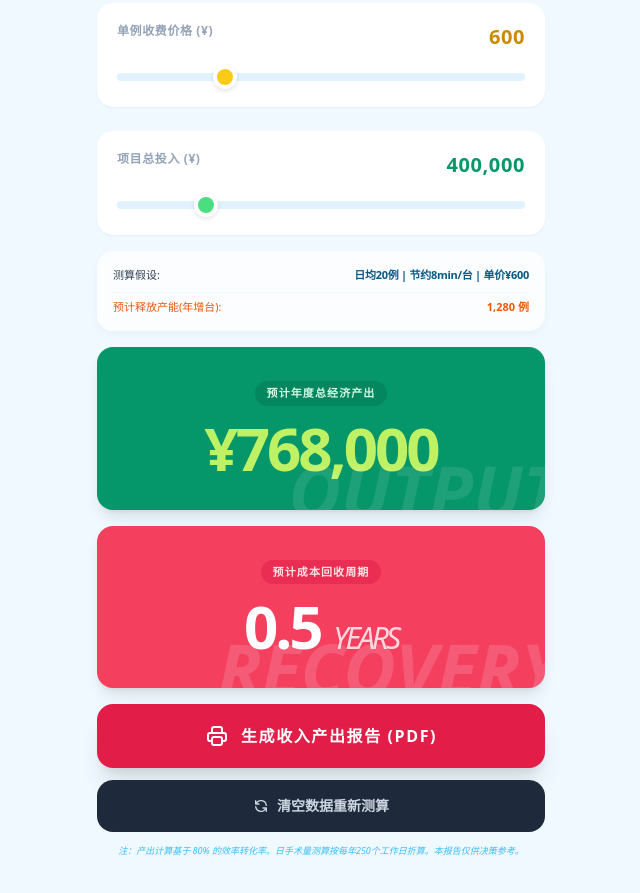
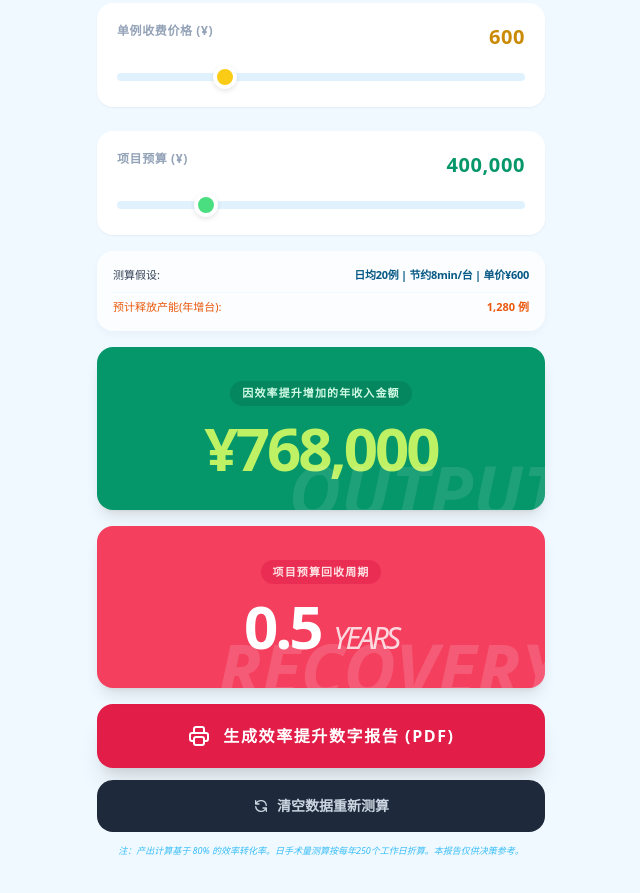
Before and after one commit to streamy2008/endoscopy-roi-report, a plain HTML site: page index.html in a window 1280 px wide. Shown: the part 489-1382 px from the top of the page, without its empty margins (319-959 px from the left). Drawn offline with nearby package versions, Linux system fonts and the light colour scheme.

Commit message:
Update labels for financial metrics in index.html

```diff
--- a/index.html
+++ b/index.html
@@ -58,7 +58,7 @@
                 <input type="range" id="price" min="300" max="1500" step="10" value="600" class="slider-price" oninput="update()">
             </div>
             <div class="card p-5 shadow-sm">
-                <div class="flex justify-between mb-3 text-xs font-bold text-slate-400 uppercase tracking-wider"><span>项目总投入 (¥)</span><span class="text-emerald-600 font-black text-xl tabular-nums" id="v_cinvest">400,000</span></div>
+                <div class="flex justify-between mb-3 text-xs font-bold text-slate-400 uppercase tracking-wider"><span>项目预算 (¥)</span><span class="text-emerald-600 font-black text-xl tabular-nums" id="v_cinvest">400,000</span></div>
                 <input type="range" id="cinvest" min="0" max="2000000" step="10000" value="400000" class="slider-inv" oninput="update()">
             </div>
         </div>
@@ -70,13 +70,13 @@
 
         <div class="space-y-4 mt-8">
             <div class="card p-8 bg-emerald-600 shadow-lg relative overflow-hidden border-none text-center text-white">
-                <p class="text-emerald-100 text-[11px] uppercase font-bold tracking-widest mb-3 rounded-full bg-emerald-700/50 px-3 py-1 inline-block">预计年度总经济产出</p>
+                <p class="text-emerald-100 text-[11px] uppercase font-bold tracking-widest mb-3 rounded-full bg-emerald-700/50 px-3 py-1 inline-block">因效率提升增加的年收入金额</p>
                 <p class="text-6xl font-black text-lime-300 tabular-nums tracking-tighter" id="total_revenue">¥0</p>
                 <div class="absolute -right-4 -bottom-4 opacity-10 font-black text-7xl italic select-none">OUTPUT</div>
             </div>
 
             <div class="card p-8 bg-rose-500 shadow-lg relative overflow-hidden border-none text-center text-white">
-                <p class="text-rose-100 text-[11px] uppercase font-bold tracking-widest mb-3 rounded-full bg-rose-600/50 px-3 py-1 inline-block">预计成本回收周期</p>
+                <p class="text-rose-100 text-[11px] uppercase font-bold tracking-widest mb-3 rounded-full bg-rose-600/50 px-3 py-1 inline-block">项目预算回收周期</p>
                 <p class="text-6xl font-black tabular-nums tracking-tighter"><span id="p_payback">0.0</span> <span class="text-3xl font-light opacity-80 uppercase italic">Years</span></p>
                 <div class="absolute -right-4 -bottom-4 opacity-15 font-black text-7xl italic select-none">RECOVERY</div>
             </div>
@@ -85,7 +85,7 @@
         <div class="space-y-3 mt-8 no-print text-center">
             <button onclick="exportPDF()" class="w-full bg-rose-600 text-white py-5 rounded-2xl font-black shadow-xl flex items-center justify-center gap-3 hover:bg-rose-700 active:scale-95 transition-all text-base tracking-widest">
                 <svg xmlns="http://www.w3.org/2000/svg" class="h-6 w-6" fill="none" viewBox="0 0 24 24" stroke="currentColor"><path stroke-linecap="round" stroke-linejoin="round" stroke-width="2" d="M17 17h2a2 2 0 002-2v-4a2 2 0 00-2-2H5a2 2 0 00-2 2v4a2 2 0 002 2h2m2 4h6a2 2 0 002-2v-4a2 2 0 00-2-2H9a2 2 0 00-2 2v4a2 2 0 002 2zm8-12V5a2 2 0 00-2-2H9a2 2 0 00-2 2v4h10z" /></svg>
-                生成收入产出报告 (PDF)
+                生成效率提升数字报告 (PDF)
             </button>
 
             <button onclick="resetAll()" class="w-full bg-slate-800 text-slate-300 py-4 rounded-2xl font-bold flex items-center justify-center gap-2 hover:bg-slate-900 transition-all text-sm">
```
